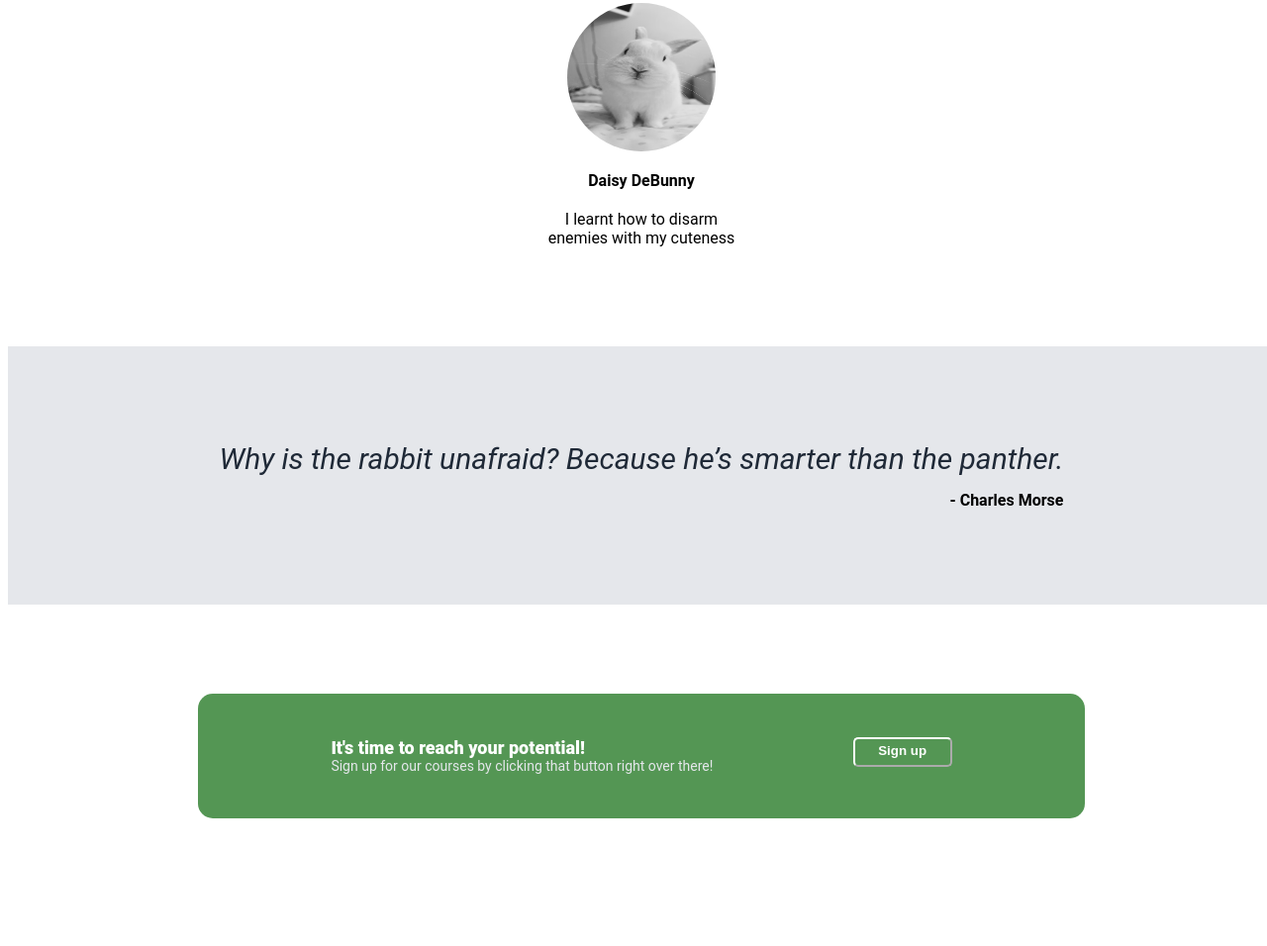
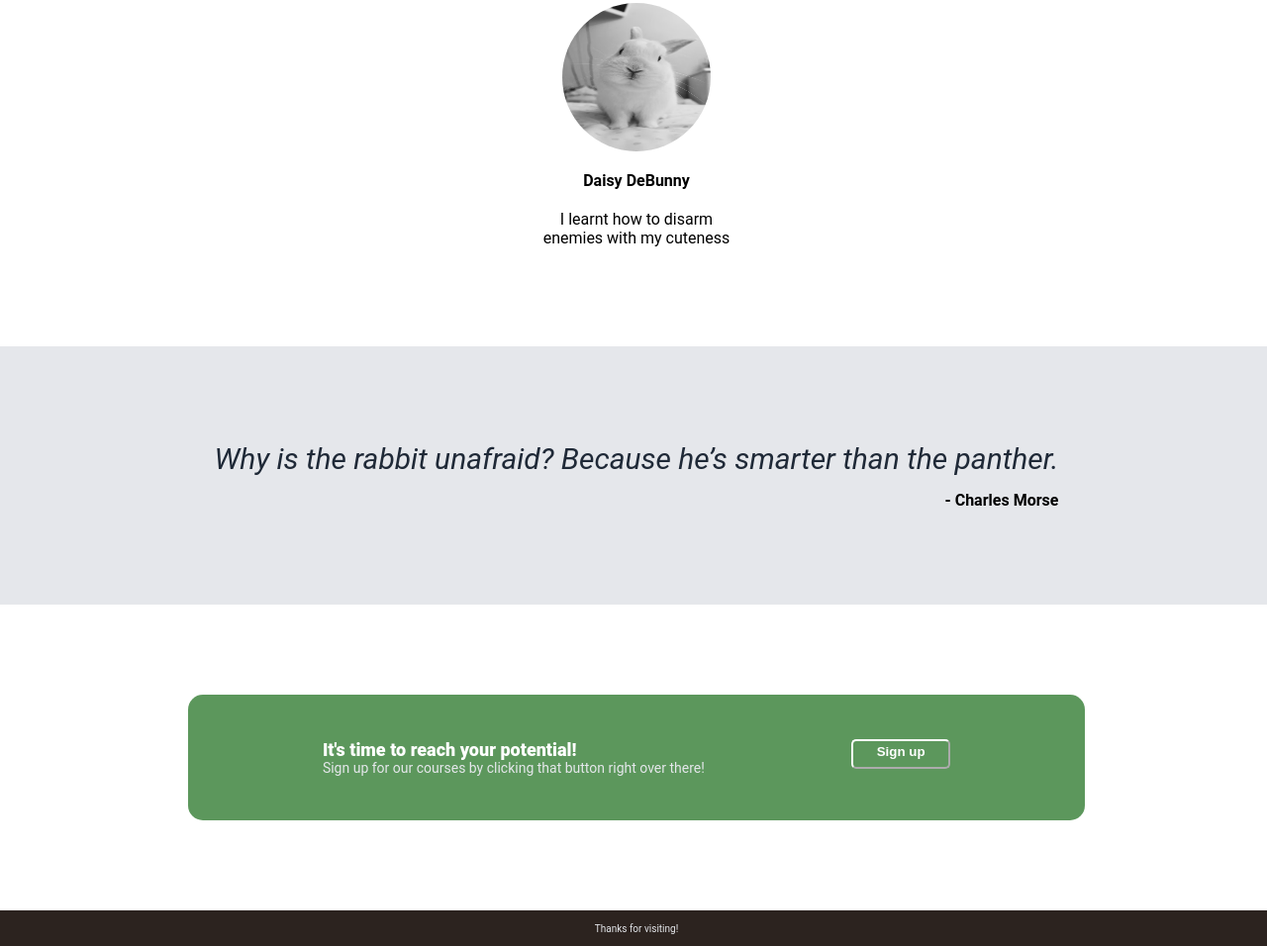
Before and after one commit to Squigglevision/project-landing-page, a plain HTML site: page index.html in a window 1280 px wide. Shown: the part 899-1855 px from the top of the page at 99% size. Before the commit the page ends 1824 px from the top, so only its background shows below. Drawn offline with Linux system fonts and the light colour scheme.

Commit message:
Add fifth column/footer and change background
Added the footer column/flexboxes and made the header and footer
a dark brown.

```diff
--- a/index.html
+++ b/index.html
@@ -101,5 +101,9 @@
 
 </div>
 
+<footer class="fifth-container">
+    <div class="footer-text">Thanks for visiting!</div>
+</footer>
+
 </body>
 </html>
--- a/style.css
+++ b/style.css
@@ -3,6 +3,7 @@ body {
     font-family: roboto, sans-serif;
     display: flex;
     flex-direction: column;
+    flex: 1;
     gap:0px;
     width: 100%;
 
@@ -18,6 +19,7 @@ body {
 .fifth-container {
 
    padding: 0 15%;
+   margin-left: -10px;
 
 }
 
@@ -26,7 +28,7 @@ body {
 
 .top-container {
 
-    background-color: #1F2937;
+    background-color: rgb(44, 35, 31);
     color: #E5E7EB;
     height: auto;
     padding-bottom: 100px;
@@ -123,8 +125,8 @@ header ul {
 
     width: 100px;
     height: 30px;
-    background-color: rgb(84, 150, 84);
-    border-color: rgb(84, 150, 84);
+    background-color: rgb(92, 151, 92);
+    border-color: rgb(71, 114, 71);
     border-radius: 5px;
     padding-bottom: 5px;
     color: white;
@@ -194,6 +196,10 @@ flex-wrap: wrap;
 
 }
 
+
+
+/* css for the third column */
+
 .third-container {
 
     background-color: #E5E7EB;
@@ -229,6 +235,10 @@ flex-wrap: wrap;
 
 }
 
+
+/* css for the fourth column */
+
+
 .fourth-container {
 
     display: flex;
@@ -241,7 +251,7 @@ flex-wrap: wrap;
 
 .call-to-action {
 
-    background-color: rgb(84, 150, 84);
+    background-color: rgb(92, 151, 92);
     color: white;
     margin: 10% 0;
     max-width: 1020px;
@@ -252,6 +262,7 @@ flex-wrap: wrap;
     justify-content: space-between;
     padding: 5% 15%;
     flex-wrap:wrap;
+    gap: 10px;
 
 }
 
@@ -273,7 +284,7 @@ flex-wrap: wrap;
 
     width: 100px;
     height: 30px;
-    background-color: rgb(84, 150, 84);
+    background-color: rgb(92, 151, 92);
     border-color: white;
     border-radius: 5px;
     padding-bottom: 5px;
@@ -281,3 +292,20 @@ flex-wrap: wrap;
     font-weight: 700;
 
 }
+
+/* css for the fourth column/footer */
+
+.fifth-container {
+
+    display: flex;
+    justify-content: center;
+    align-items: center;
+    background-color: rgb(44, 35, 31);
+    padding: 1% 0;
+    margin-bottom: -10px;
+}
+
+.footer-text{
+font-size: 10px;
+color: #E5E7EB;
+}
```
